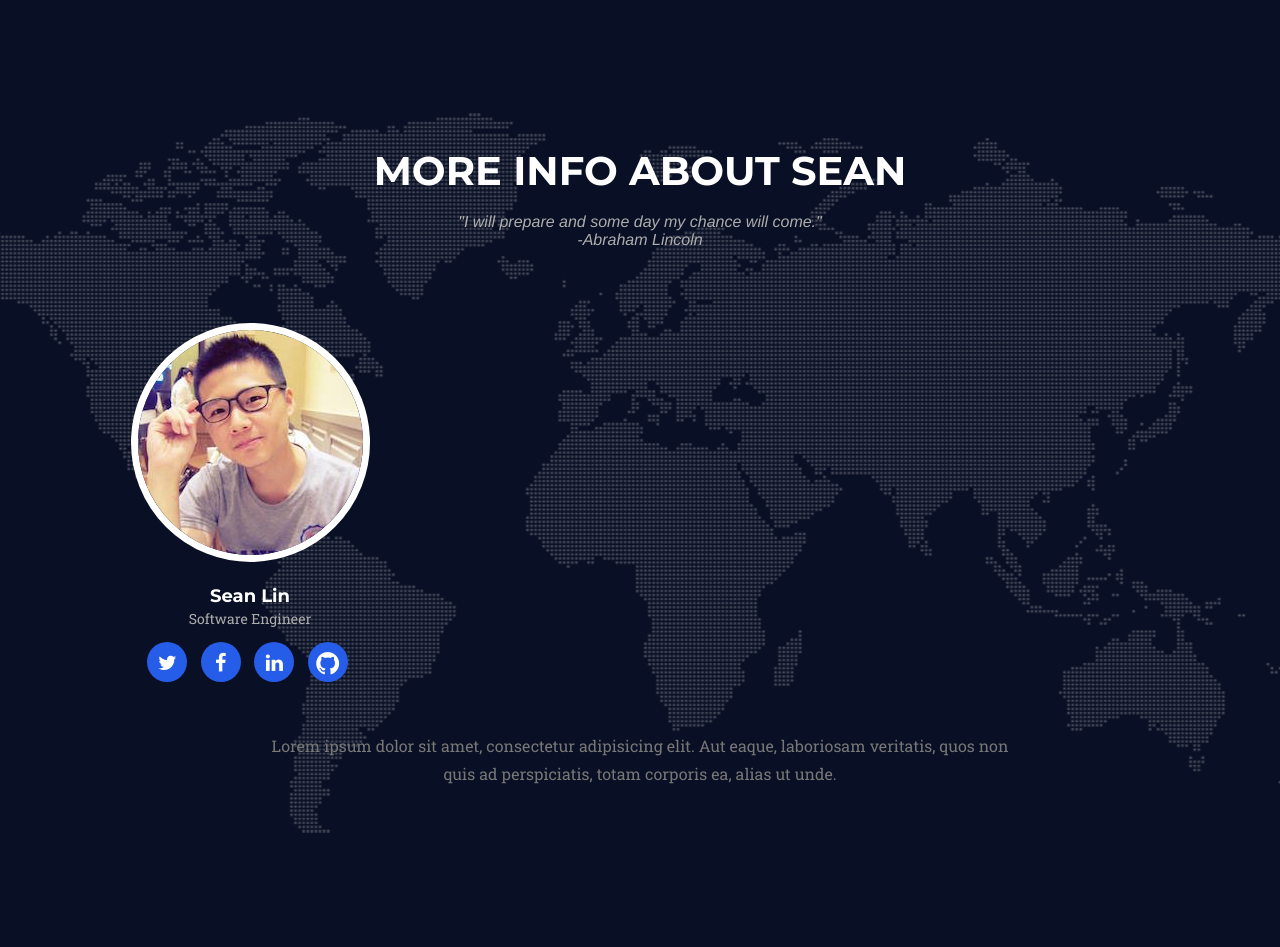
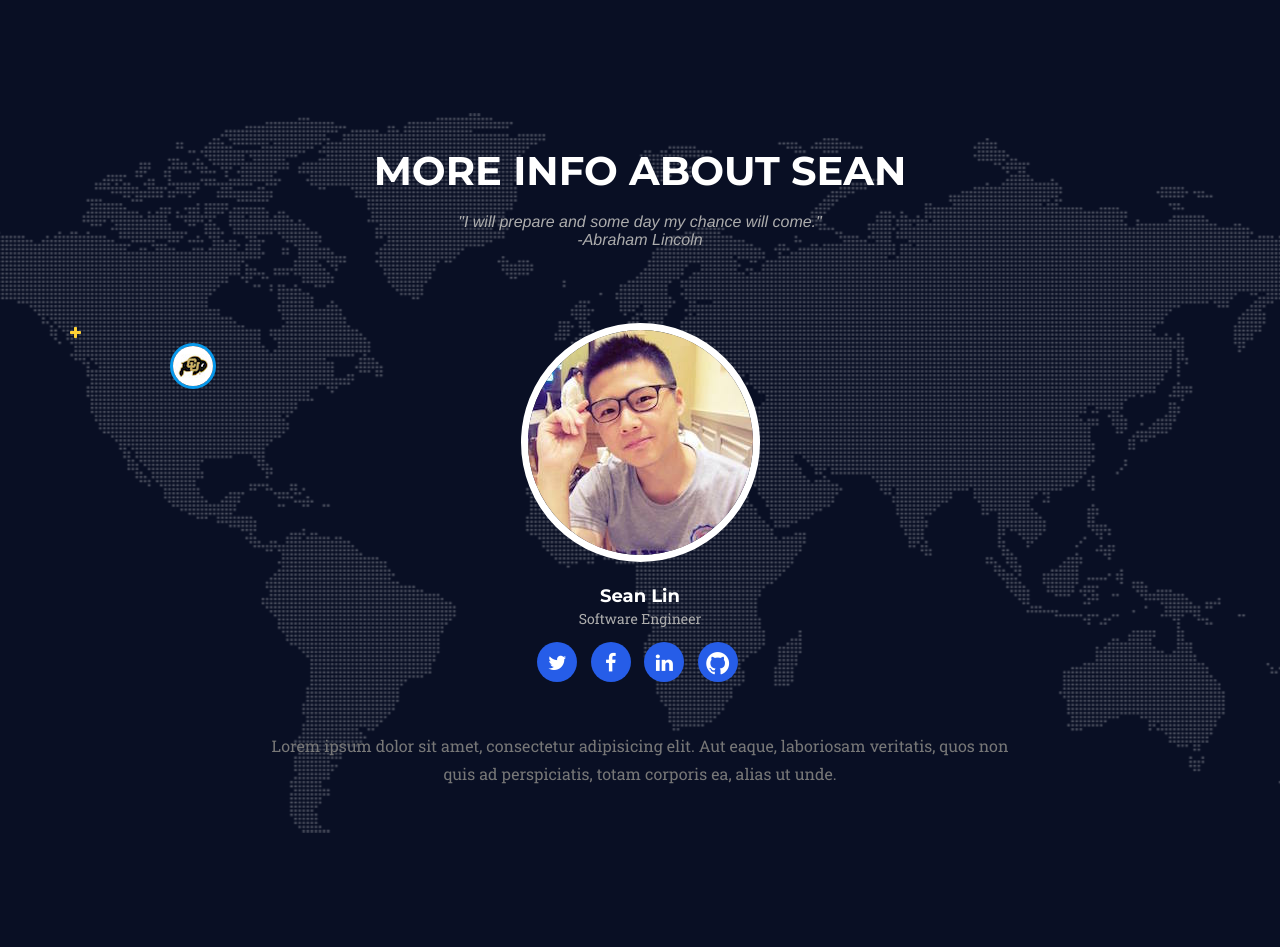
Before and after one commit to seanlin618/SeanWeb, a PHP site: page / in a window 1280 px wide. Shown: the part 4645-5592 px from the top of the page. Run offline with PHP 8.4, Linux system fonts and the light colour scheme; some libraries are stand-ins or nearby versions; some web fonts are replaced.

Commit message:
update mapPhoto on US map

```diff
--- a/css/agency.css
+++ b/css/agency.css
@@ -633,6 +633,11 @@
     }
 }
 
+.mapPhoto img{
+    position: relative;
+    left: 100px;
+    border: 3px solid #0799ec;
+}
 .team-member {
     margin-bottom: 50px;
     text-align: center;
@@ -793,6 +798,26 @@
     outline: 0;
 }
 
+/*.photo-modal .modal-content {
+    padding: 100px 0;
+    min-height: 100%;
+    border: 0;
+    border-radius: 0;
+    text-align: center;
+    background-clip: border-box;
+    -webkit-box-shadow: none;
+    box-shadow: none;
+}
+.photo-modal .close-modal {
+    position: absolute;
+    top: 25px;
+    right: 25px;
+    width: 75px;
+    height: 75px;
+    background-color: transparent;
+    cursor: pointer;
+}*/
+
 .portfolio-modal .modal-content {
     padding: 100px 0;
     min-height: 100%;
--- a/index.html
+++ b/index.html
@@ -67,7 +67,7 @@
                         <a class="page-scroll" href="#portfolio">Portfolio</a>
                     </li>
                     <li>
-                        <a class="page-scroll" href="#team">Info</a>
+                        <a class="page-scroll" href="#team">More info</a>
                     </li>
                 </ul>
             </div>
@@ -353,8 +353,20 @@
             </div>
             <div class="row">
                 <div class="col-sm-4">
+                    <div class="mapPhoto">
+                        <a href="#photoModal1" class="photo-link" data-toggle="modal">
+                            <div class="photo-hover">
+                                <div class="photo-hover-content">
+                                    <i class="fa fa-plus"></i>
+                                </div>
+                            </div>
+                            <img src="img/team/cub.jpg" class="img-responsive img-circle" alt="">
+                        </a>
+                    </div>
+                </div>
+                <div class="col-sm-4">
                     <div class="team-member">
-                        <img src="img/team/2.jpg" class="img-responsive img-circle" alt="">
+                        <img src="img/team/sean.jpg" class="img-responsive img-circle" alt="">
                         <h4>Sean Lin</h4>
                         <p class="text-muted">Software Engineer</p>
                         <ul class="list-inline social-buttons">
@@ -369,6 +381,7 @@
                         </ul>
                     </div>
                 </div>
+                <div class="col-sm-4"></div>
             </div>
             <div class="row">
                 <div class="col-lg-8 col-lg-offset-2 text-center">
@@ -475,6 +488,31 @@
         </div>
     </footer>
 
+    <!-- Photo Modal 1 -->
+    <div class="portfolio-modal modal fade" id="photoModal1" tabindex="-1" role="dialog" aria-hidden="true">
+        <div class="modal-content">
+            <div class="close-modal" data-dismiss="modal">
+                <div class="lr">
+                    <div class="rl">
+                    </div>
+                </div>
+            </div>
+            <div class="container">
+                <div class="row">
+                    <div class="col-lg-8 col-lg-offset-2">
+                        <div class="modal-body">
+                            <h2>Project Heading</h2>
+                            <p class="item-intro text-muted">Lorem ipsum dolor sit amet consectetur.</p>
+                            <img class="img-responsive img-centered" src="img/portfolio/startup-framework-preview.png" alt="">
+                            <p><a href="http://designmodo.com/startup/?u=787">Startup Framework</a> is a website builder for professionals. Startup Framework contains components and complex blocks (PSD+HTML Bootstrap themes and templates) which can easily be integrated into almost any design. All of these components are made in the same style, and can easily be integrated into projects, allowing you to create hundreds of solutions for your future projects.</p>
+                            <p>You can preview Startup Framework <a href="http://designmodo.com/startup/?u=787">here</a>.</p>
+                            <button type="button" class="btn btn-primary" data-dismiss="modal"><i class="fa fa-times"></i> Close Project</button>
+                        </div>
+                    </div>
+                </div>
+            </div>
+        </div>
+    </div>
     <!-- Portfolio Modals -->
     <!-- Use the modals below to showcase details about your portfolio projects! -->
 
```
Also changed, not shown: img/team/cub.jpg (added), img/team/sean.jpg (renamed from img/team/2.jpg).
